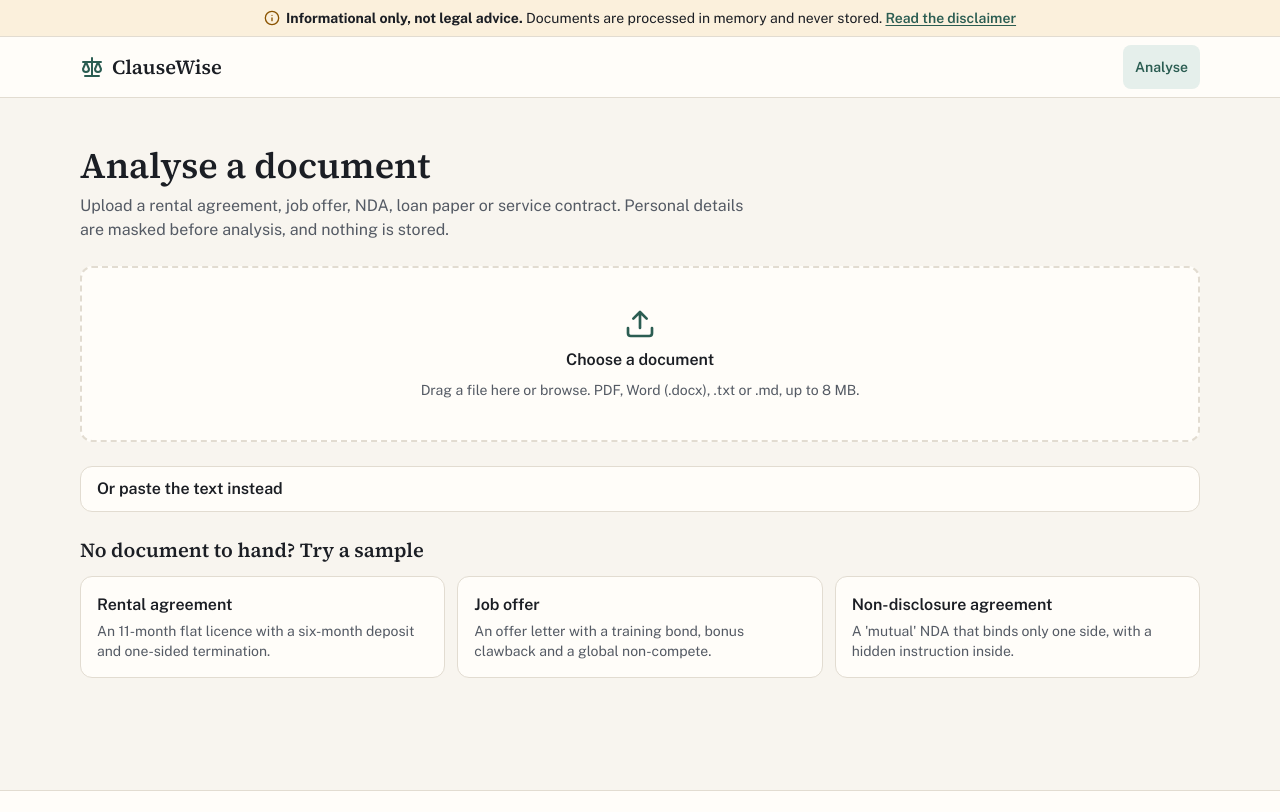
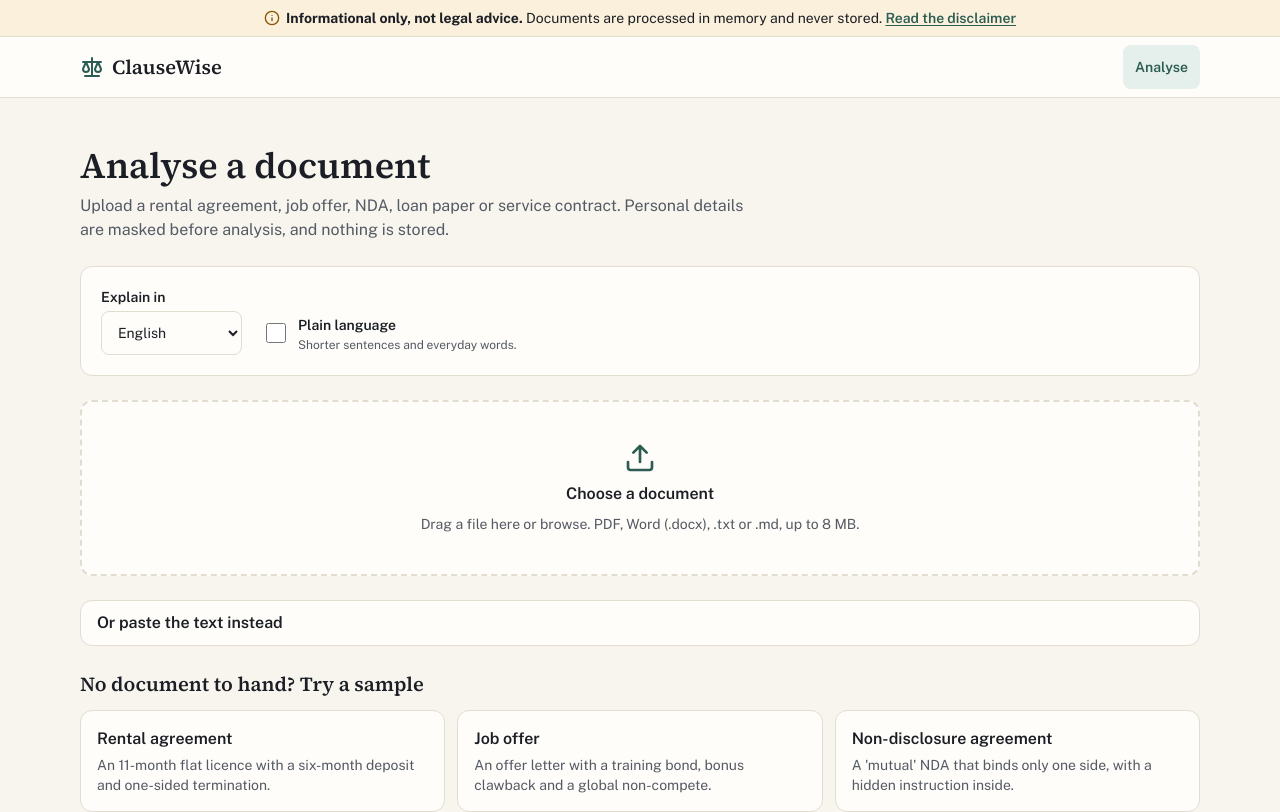
Before and after one commit to vedant7007/clausewise, a Next.js app: page /analyze in a window 1280 px wide. Shown: the top 812 px of the page. Built offline with nearby package versions, Linux system fonts and the light colour scheme.

Commit message:
feat(i18n): add Hindi and Telugu output and a plain-language toggle
The chosen language and reading level are passed into every prompt; legal terms keep the English word in brackets on first use. A finished analysis can be re-explained without re-uploading.

```diff
--- a/src/components/analyze/AnalyzeWorkspace.tsx
+++ b/src/components/analyze/AnalyzeWorkspace.tsx
@@ -1,11 +1,12 @@
 "use client";
 
 import { useSearchParams } from "next/navigation";
-import { useEffect, useRef } from "react";
+import { useEffect, useRef, useState } from "react";
 import { StageProgress } from "@/components/analysis/StageProgress";
-import { useSession } from "@/components/session/SessionProvider";
+import { type Session, useSession } from "@/components/session/SessionProvider";
 import { Button } from "@/components/ui/Button";
 import { ErrorState } from "@/components/ui/ErrorState";
+import { OutputOptionsControls } from "@/components/ui/OutputOptionsControls";
 import { type AnalysisSource, useAnalysis } from "@/hooks/use-analysis";
 import { type OutputOptions, SampleIdSchema } from "@/lib/schemas/document";
 import { AnalysisResults } from "./AnalysisResults";
@@ -13,14 +14,21 @@
 
 const DEFAULT_OPTIONS: OutputOptions = { language: "en", plainLanguage: false };
 
+/** Re-runs a session's document: samples by id (so saved fallbacks still apply), others as text. */
+function sourceFor(session: Session): AnalysisSource {
+  const { document } = session;
+  return document.sampleId
+    ? { kind: "sample", sampleId: document.sampleId }
+    : { kind: "text", text: document.text, name: document.name };
+}
+
 /** Upload, progress, error and result states for a single document analysis. */
 export function AnalyzeWorkspace() {
   const { session, setSession } = useSession();
   const { status, run, retry, reset } = useAnalysis();
+  const [options, setOptions] = useState<OutputOptions>(DEFAULT_OPTIONS);
   const searchParams = useSearchParams();
   const autoStarted = useRef(false);
-
-  const start = (source: AnalysisSource) => void run(source, DEFAULT_OPTIONS);
 
   useEffect(() => {
     const sample = SampleIdSchema.safeParse(searchParams.get("sample"));
@@ -50,6 +58,7 @@
 
   if (session) {
     return (
+      <div className="space-y-6">
         <AnalysisResults
           session={session}
           onReset={() => {
@@ -57,6 +66,23 @@
             reset();
           }}
         />
+        <section
+          aria-labelledby="reexplain-heading"
+          className="rounded-xl border border-line bg-surface p-5 print:hidden"
+        >
+          <h2 id="reexplain-heading" className="font-serif text-xl font-semibold">
+            Explain it differently
+          </h2>
+          <p className="mt-1 text-sm text-muted">
+            Re-run this analysis in simpler words or in Hindi or Telugu. Legal terms keep the
+            English word in brackets.
+          </p>
+          <div className="mt-4 flex flex-wrap items-end gap-4">
+            <OutputOptionsControls value={options} onChange={setOptions} />
+            <Button onClick={() => void run(sourceFor(session), options)}>Re-explain</Button>
+          </div>
+        </section>
+      </div>
     );
   }
 
@@ -69,7 +95,10 @@
           details are masked before analysis, and nothing is stored.
         </p>
       </div>
-      <DocumentPicker onSubmit={start} />
+      <div className="rounded-xl border border-line bg-surface p-5">
+        <OutputOptionsControls value={options} onChange={setOptions} />
+      </div>
+      <DocumentPicker onSubmit={(source) => void run(source, options)} />
     </div>
   );
 }
--- /dev/null
+++ b/src/components/ui/LanguageSelect.tsx
@@ -0,0 +1,40 @@
+"use client";
+
+import { useId } from "react";
+import type { Language } from "@/lib/schemas/document";
+
+const LANGUAGES: readonly { value: Language; label: string }[] = [
+  { value: "en", label: "English" },
+  { value: "hi", label: "हिन्दी (Hindi)" },
+  { value: "te", label: "తెలుగు (Telugu)" },
+];
+
+/** Labelled select for the language of explanations. */
+export function LanguageSelect({
+  value,
+  onChange,
+}: {
+  value: Language;
+  onChange: (language: Language) => void;
+}) {
+  const id = useId();
+  return (
+    <div className="flex flex-col gap-1">
+      <label htmlFor={id} className="text-sm font-semibold">
+        Explain in
+      </label>
+      <select
+        id={id}
+        value={value}
+        onChange={(event) => onChange(event.target.value as Language)}
+        className="min-h-11 rounded-lg border border-line bg-surface px-3 text-sm"
+      >
+        {LANGUAGES.map((language) => (
+          <option key={language.value} value={language.value}>
+            {language.label}
+          </option>
+        ))}
+      </select>
+    </div>
+  );
+}
--- /dev/null
+++ b/src/components/ui/OutputOptionsControls.tsx
@@ -0,0 +1,44 @@
+"use client";
+
+import { useId } from "react";
+import type { OutputOptions } from "@/lib/schemas/document";
+import { LanguageSelect } from "./LanguageSelect";
+
+/** Language selector plus the plain-language toggle, shared by every model-backed view. */
+export function OutputOptionsControls({
+  value,
+  onChange,
+}: {
+  value: OutputOptions;
+  onChange: (options: OutputOptions) => void;
+}) {
+  const toggleId = useId();
+  const hintId = useId();
+  return (
+    <div className="flex flex-wrap items-end gap-6">
+      <LanguageSelect
+        value={value.language}
+        onChange={(language) => onChange({ ...value, language })}
+      />
+      <div className="flex min-h-11 items-center gap-3">
+        <input
+          id={toggleId}
+          type="checkbox"
+          role="switch"
+          aria-describedby={hintId}
+          checked={value.plainLanguage}
+          onChange={(event) => onChange({ ...value, plainLanguage: event.target.checked })}
+          className="size-5 accent-[var(--accent)]"
+        />
+        <div>
+          <label htmlFor={toggleId} className="text-sm font-semibold">
+            Plain language
+          </label>
+          <p id={hintId} className="text-xs text-muted">
+            Shorter sentences and everyday words.
+          </p>
+        </div>
+      </div>
+    </div>
+  );
+}
--- a/src/hooks/use-analysis.ts
+++ b/src/hooks/use-analysis.ts
@@ -10,7 +10,7 @@
 export type AnalysisSource =
   | { kind: "file"; file: File }
   | { kind: "sample"; sampleId: SampleId }
-  | { kind: "text"; text: string };
+  | { kind: "text"; text: string; name?: string };
 
 type Status =
   | { state: "idle" }
@@ -26,7 +26,10 @@
   const form = new FormData();
   if (source.kind === "file") form.append("file", source.file);
   if (source.kind === "sample") form.append("sampleId", source.sampleId);
-  if (source.kind === "text") form.append("text", source.text);
+  if (source.kind === "text") {
+    form.append("text", source.text);
+    if (source.name) form.append("name", source.name);
+  }
   form.append("language", options.language);
   form.append("plainLanguage", String(options.plainLanguage));
   return form;
--- a/src/lib/http/analyze-input.ts
+++ b/src/lib/http/analyze-input.ts
@@ -11,6 +11,7 @@
 /** Headroom for multipart boundaries and form fields around the file itself. */
 const MULTIPART_OVERHEAD_BYTES = 64 * 1024;
 const PASTED_TEXT_NAME = "Pasted text";
+const MAX_NAME_CHARS = 255;
 
 /** Where the document to analyse comes from. */
 export type AnalyzeSource =
@@ -72,8 +73,13 @@
   if (!parsedText.success) {
     throw new AppError("INVALID_INPUT", "Pasted text must be between 40 and 120,000 characters.");
   }
+  const name = form.get("name");
+  const displayName =
+    typeof name === "string" && name.trim()
+      ? name.trim().slice(0, MAX_NAME_CHARS)
+      : PASTED_TEXT_NAME;
   return {
-    source: { kind: "text", name: PASTED_TEXT_NAME, text: parsedText.data },
+    source: { kind: "text", name: displayName, text: parsedText.data },
     options: options.data,
   };
 }
```
Lines whose indentation alone changed are shown as unchanged.
